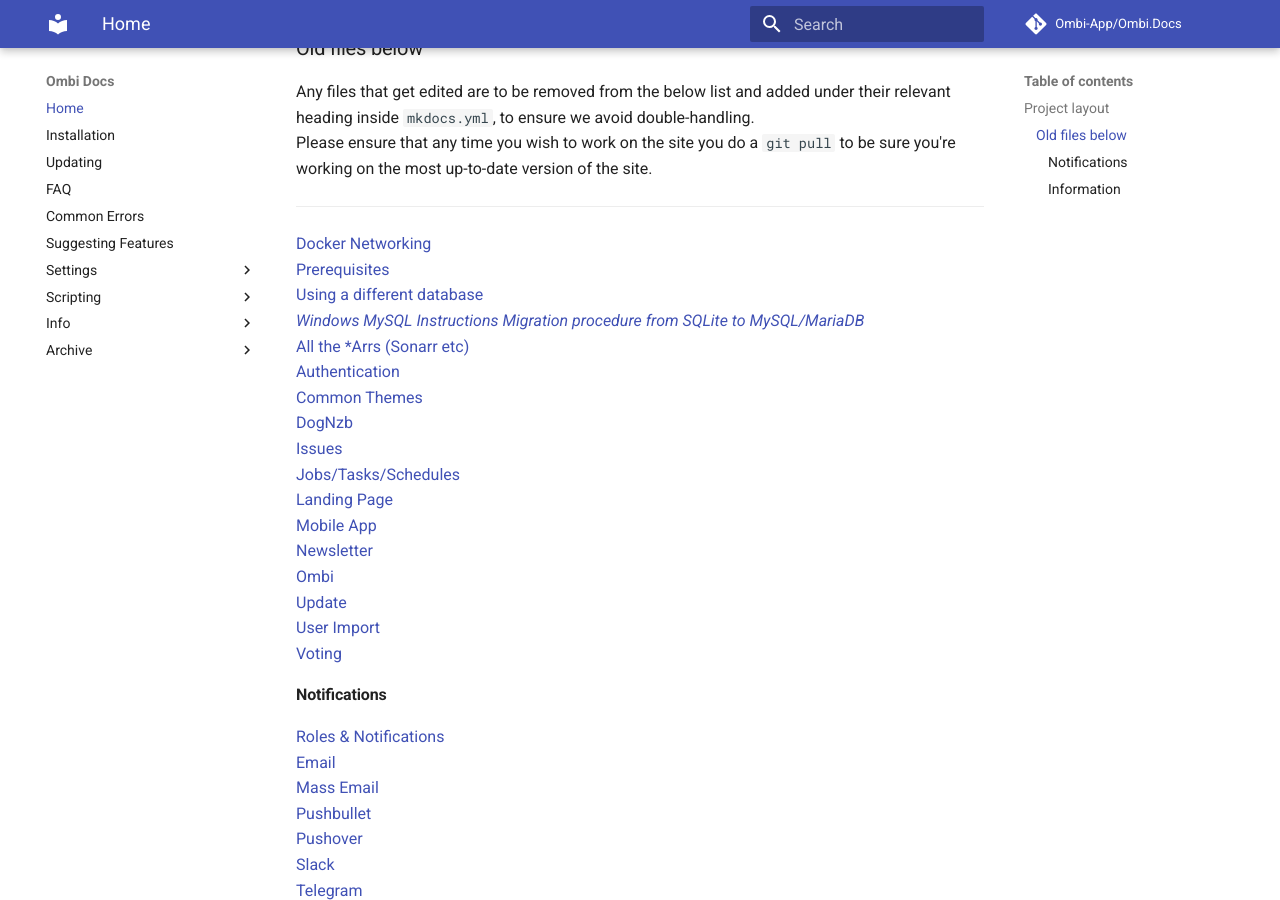
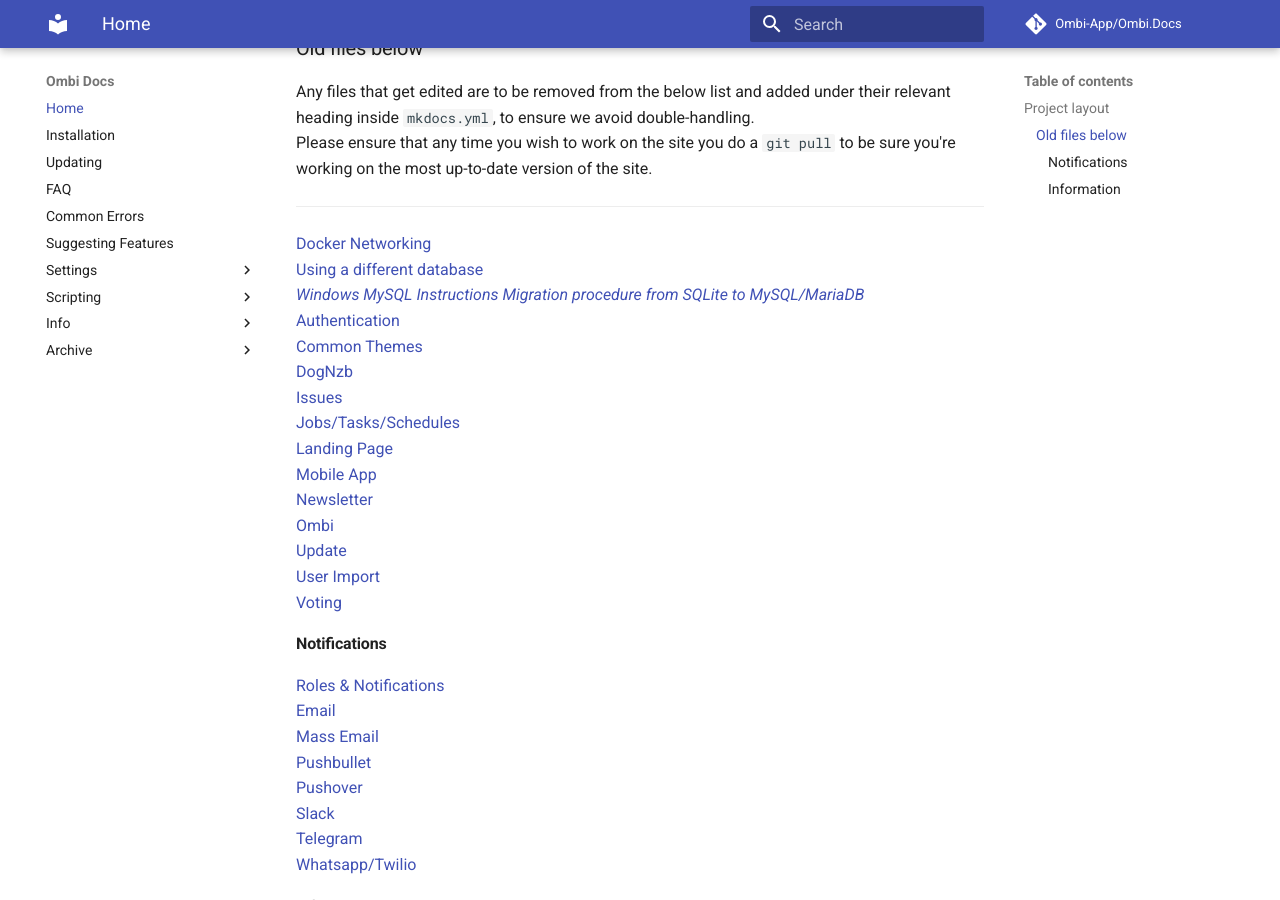
Before and after one commit to Ombi-app/Ombi.Docs, an MkDocs documentation site: the page built from docs/index.md, in a window 1280 px wide and 900 px high, scrolled down 434 px. Built offline with MkDocs 1.6.1 and Material for MkDocs 9.7.7, drawn with Linux system fonts in a browser that asks for light colours; comment, search, counter and statistics services are not loaded.

Commit message:
Remove arrs from index

```diff
--- a/docs/index.md
+++ b/docs/index.md
@@ -19,11 +19,9 @@
 ---
 
 [Docker Networking](https://github.com/tidusjar/Ombi/wiki/Docker-Containers)
-[Prerequisites](https://github.com/tidusjar/Ombi/wiki/Prerequisites)
 [Using a different database](https://github.com/tidusjar/Ombi/wiki/Using-a-different-database)
 [_Windows MySQL Instructions_](https://github.com/tidusjar/Ombi/wiki/Using-a-different-database-(MySQL)-on-Windows)
 [_Migration procedure from SQLite to MySQL/MariaDB_](https://github.com/tidusjar/Ombi/wiki/Migration-procedure-from-SQLite-to-MySQL-or-MariaDB)
-[All the *Arrs (Sonarr etc)](https://github.com/tidusjar/Ombi/wiki/Arr-Settings)
 [Authentication](https://github.com/tidusjar/Ombi/wiki/Authentication-Settings)
 [Common Themes](https://github.com/tidusjar/Ombi/wiki/Ombi-v4-Custom-Themes)
 [DogNzb](https://github.com/tidusjar/Ombi/wiki/DogNzb-Settings)
```
